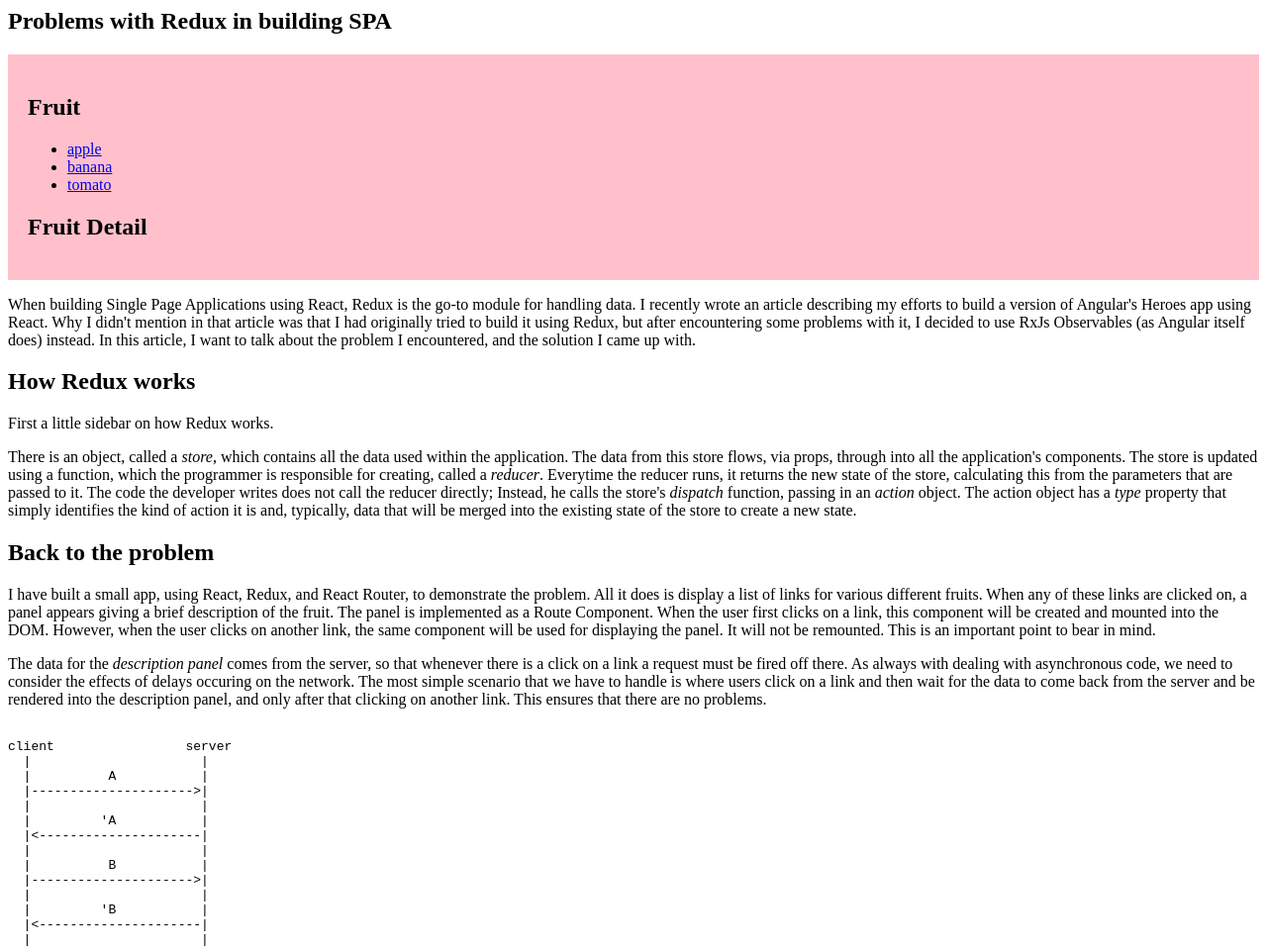
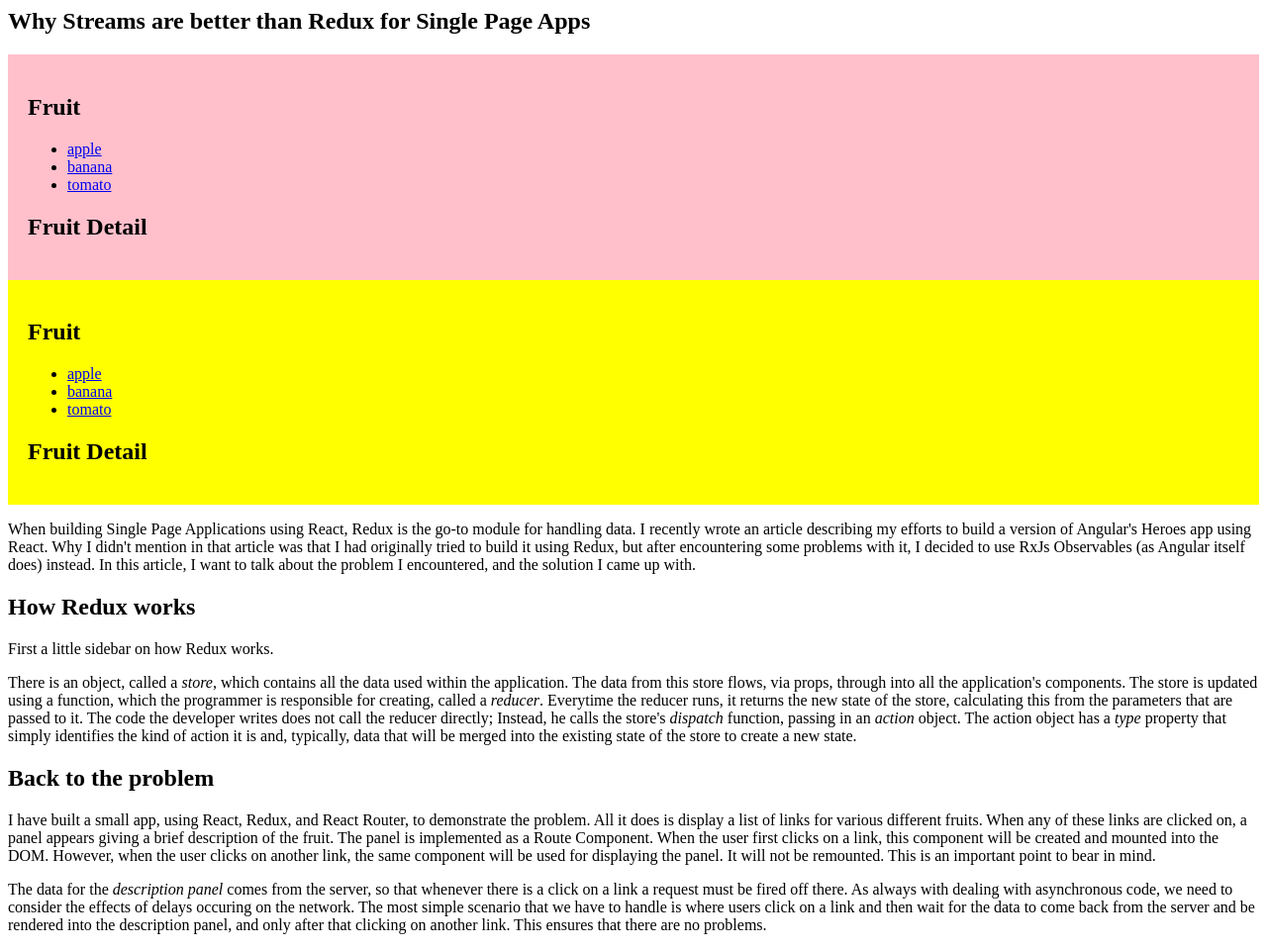
Before and after one commit to Richardinho/problems-with-react-redux, a React app: page / in a window 1280 px wide. Shown: the top 960 px of the page at 99% size. Built offline with nearby package versions, Linux system fonts and the light colour scheme; some packages are replaced by stand-ins of ours.

Commit message:
with streams

```diff
--- a/index.html
+++ b/index.html
@@ -2,6 +2,10 @@
   .fruit-app {
     padding: 20px;
     background: pink;
+  }
+  .fruit-app-with-streams {
+    padding: 20px;
+    background: yellow;
   }
   .spinner {
     animation: spin 2s infinite linear;
@@ -13,9 +17,10 @@
 
 </style>
 
-<h2>Problems with Redux in building SPA</h2>
+<h2>Why Streams are better than Redux for Single Page Apps</h2>
 
 <div id="app"></div>
+<div id="app-with-streams"></div>
 
 <p>
   When building Single Page Applications using React, Redux is the go-to module for handling data.
@@ -115,6 +120,7 @@
 My application shows that it does.
  I have fixed the service that provides data on fruit so that when a request for a banana is made, the response will take 9 seconds to return, in comparison with 3 for apples or tomatoes. If you click on the banana link, then click on the apple link, after 3 seconds the apple description will be rendered into the page. But then 6 seconds later, this will be overwritten by the description for a banana!
 </p>
+<a href="https://stackblitz.com/edit/react-redux-problem">react redux problem</a>
 <p>
 So what is happening here, and what is at fault?
 Clearly, we would like to be able to cancel existing requests for data whenever the route changes. Promises, however, cannot be cancelled. The problem, though, is more fundamental than that.
--- a/src/fruit-service.js
+++ b/src/fruit-service.js
@@ -4,7 +4,7 @@
     `, timeout: 1000},
   'banana': { description: `
    A banana is an edible fruit – botanically a berry – produced by several kinds of large herbaceous flowering plants in the genus Musa. In some countries, bananas used for cooking may be called plantains, in contrast to dessert bananas. The fruit is variable in size, color, and firmness, but is usually elongated and curved, with soft flesh rich in starch covered with a rind, which may be green, yellow, red, purple, or brown when ripe. The fruits grow in clusters hanging from the top of the plant. Almost all modern edible parthenocarpic (seedless) bananas come from two wild species – Musa acuminata and Musa balbisiana. The scientific names of most cultivated bananas are Musa acuminata, Musa balbisiana, and Musa × paradisiaca for the hybrid Musa acuminata × M. balbisiana, depending on their genomic constitution. The old scientific name Musa sapientum is no longer used.
-    `, timeout: 8000},
+    `, timeout: 3000},
   'tomato': { description : `
     The tomato (see pronunciation) is the edible, often red, fruit of the plant Solanum lycopersicum, commonly known as a tomato plant. The plant belongs to the nightshade family, Solanaceae. The species originated in western South America. The Nahuatl (Aztec language) word tomatl gave rise to the Spanish word "tomate", from which the English word tomato derived. Its use as a cultivated food may have originated with the indigenous peoples of México. The Spanish discovered the tomato from their contact with the Aztec peoples during the Spanish colonization of the Americas, then brought it to Europe, and, from there, to other parts of the European colonized world during the 16th century
 
--- a/src/fruit.js
+++ b/src/with-redux/fruit.js
@@ -1,7 +1,7 @@
 import React, { Component } from 'react';
 import { connect } from 'react-redux';
-import FruitService from './fruit-service';
-import Spinner from './spinner';
+import FruitService from '../fruit-service';
+import Spinner from '../spinner';
 const fruitService = new FruitService();
 
 class Fruit extends Component {
--- /dev/null
+++ b/src/with-streams/app-component.js
@@ -0,0 +1,31 @@
+import React, { Component } from 'react';
+import Fruit from './fruit';
+import { BrowserRouter, Redirect, NavLink, Route } from 'react-router-dom';
+
+export default class App extends Component {
+  constructor() {
+    super();
+    this.state = {
+      fruits : ['apple', 'banana', 'tomato']
+    };
+  }
+
+  renderFruit(fruit) {
+    return (<li key={fruit}><NavLink to={ fruit }>{ fruit }</NavLink></li>);
+  }
+
+  render() {
+    return (
+      <BrowserRouter>
+        <div className="fruit-app-with-streams">
+          <h2>Fruit</h2>
+          <ul>
+            { this.state.fruits.map(this.renderFruit) }
+          </ul>
+          <h2>Fruit Detail</h2>
+          <Route path="/:fruit" component={Fruit}/>
+        </div>
+      </BrowserRouter>
+    );
+  }
+}
--- /dev/null
+++ b/src/with-streams/fruit.js
@@ -0,0 +1,52 @@
+import React, { Component } from 'react';
+import FruitService from '../fruit-service';
+import Spinner from '../spinner';
+import { BehaviorSubject } from 'rxjs/BehaviorSubject';
+import Rx from 'rxjs/Rx';
+
+const fruitService = new FruitService();
+
+export default class Fruit extends Component {
+
+  constructor(props) {
+    super(props);
+
+    this.state = {
+      description: 'placeholder',
+      fetching: false
+    }
+  }
+
+  render() {
+    return (
+      <div>
+        { this.state.fetching && <Spinner/>  }
+        { !this.state.fetching && this.state.description }
+      </div>
+    );
+  }
+
+  componentDidMount() {
+    this.match = new Rx.BehaviorSubject(this.props.match);
+
+    this.subscription = this.match
+      .map(match => match.params.fruit)
+      .switchMap(id => {
+        this.setState({ fetching: true });
+        return Rx.Observable.fromPromise(fruitService.fetch(id));
+      })
+      .subscribe(fruit => {
+        this.setState({ fetching: false, description: fruit.description });
+      });
+  }
+
+  componentWillUnmount() {
+    this.subscription.unsubscribe();
+  }
+
+  componentWillReceiveProps(nextProps) {
+    if(nextProps.match.url !== this.props.match.url) {
+      this.match.next(nextProps.match);
+    }
+  }
+}
--- /dev/null
+++ b/src/with-streams/index.js
@@ -0,0 +1,8 @@
+import React from 'react'
+import ReactDOM from 'react-dom'
+import App from './app-component'
+
+ReactDOM.render(
+  <App />,
+  document.getElementById('app-with-streams')
+)
--- a/webpack.config.js
+++ b/webpack.config.js
@@ -6,7 +6,8 @@
 module.exports = {
   entry:[
     'react-hot-loader/patch',
-    './src/index.js'
+    './src/with-redux/index.js',
+    './src/with-streams/index.js'
   ],
 
   output: {
```
Also changed, not shown: src/with-redux/app-component.js (renamed from src/app-component.js), src/with-redux/index.js (renamed from src/index.js), src/with-redux/reducer.js (renamed from src/reducer.js).
